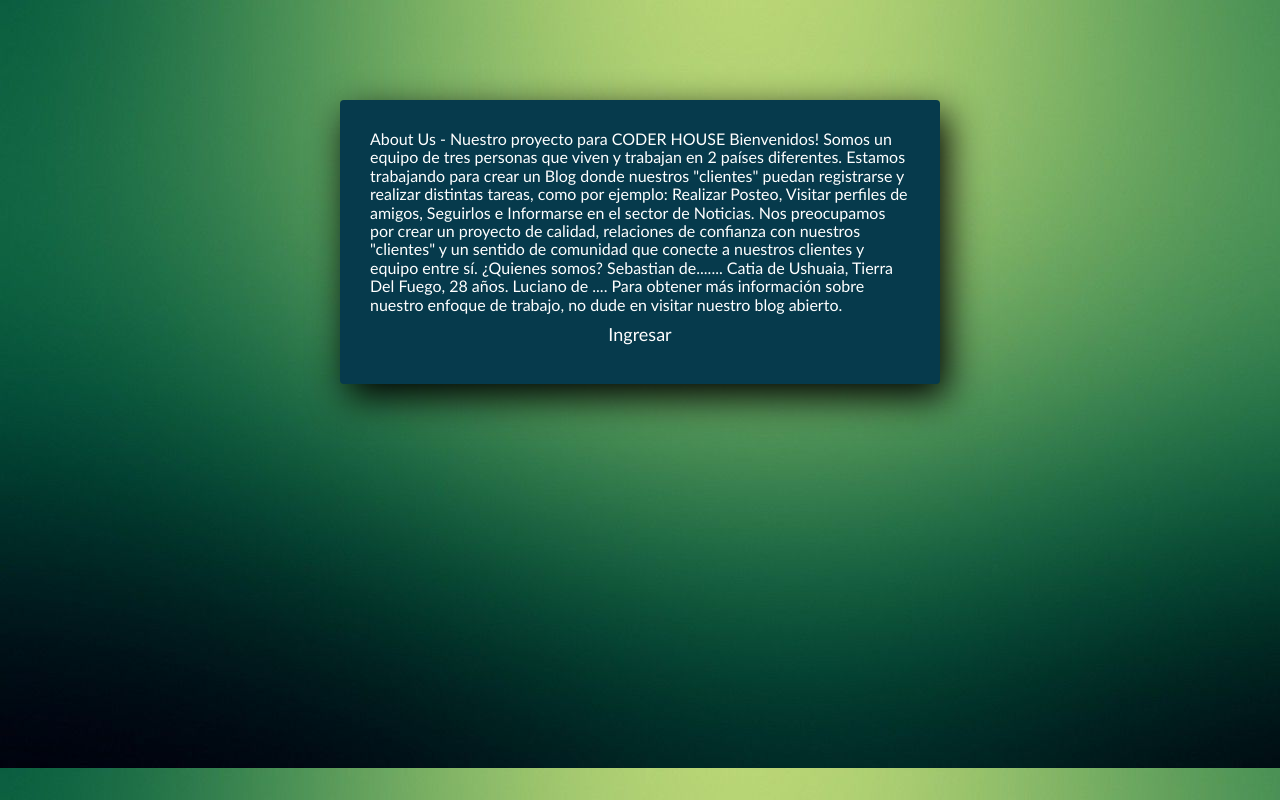
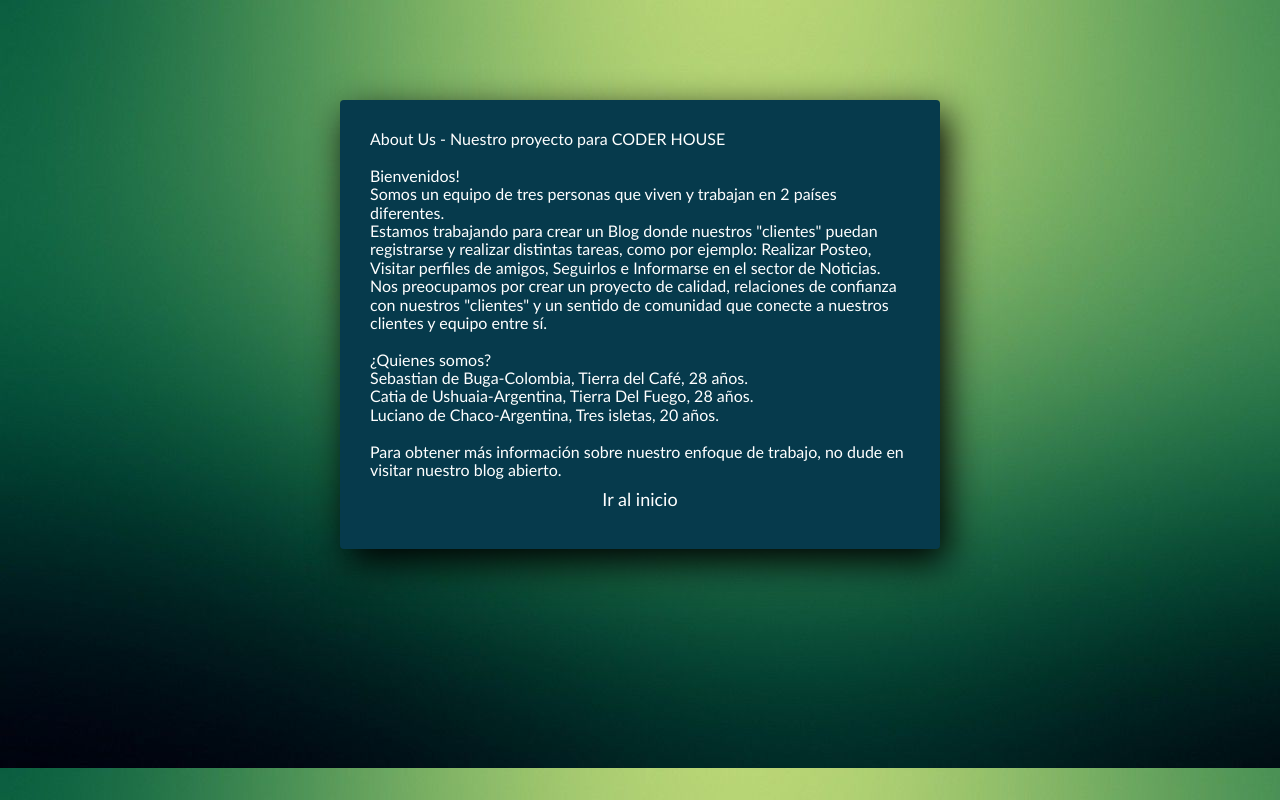
Before and after one commit to sebastian-blip/blog_pepe, a Django app: page /aboutus/ in a window 1280 px wide. Run offline with Django 4.2, Linux system fonts and the light colour scheme.

Commit message:
feat:about us

```diff
--- a/Pepe/Pepeescalada/templates/blog/AboutUs.html
+++ b/Pepe/Pepeescalada/templates/blog/AboutUs.html
@@ -1,26 +1,20 @@
 {% extends 'blog/formulariobase.html' %}
 {% block content %}
-<body>
-    About Us - Nuestro proyecto para CODER HOUSE
 
-    Bienvenidos!
 
-    Somos un equipo de tres personas que viven y trabajan en 2 países diferentes.
-    Estamos trabajando para crear un Blog donde nuestros "clientes" puedan registrarse y realizar distintas tareas,
-    como por ejemplo: Realizar Posteo, Visitar perfiles de amigos, Seguirlos e Informarse en el sector de Noticias.
-    Nos preocupamos por crear un proyecto de calidad, relaciones de confianza con nuestros "clientes" y un sentido de comunidad que conecte a nuestros clientes y equipo entre sí.
+About Us - Nuestro proyecto para CODER HOUSE<br><br>
+Bienvenidos!<br>
+Somos un equipo de tres personas que viven y trabajan en 2 países diferentes. <br>
+Estamos trabajando para crear un Blog donde nuestros "clientes" puedan registrarse y realizar distintas tareas,
+como por ejemplo: Realizar Posteo, Visitar perfiles de amigos, Seguirlos e Informarse en el sector de Noticias. <br>
+Nos preocupamos por crear un proyecto de calidad, relaciones de confianza con nuestros "clientes" y un sentido de comunidad que conecte a nuestros clientes y equipo entre sí. <br><br>
 
-    ¿Quienes somos?
+¿Quienes somos?<br>
+Sebastian de Buga-Colombia, Tierra del Café, 28 años. <br>
+Catia de Ushuaia-Argentina, Tierra Del Fuego, 28 años. <br>
+Luciano de Chaco-Argentina, Tres isletas, 20 años. <br><br>
 
-    Sebastian de.......
+Para obtener más información sobre nuestro enfoque de trabajo, no dude en visitar nuestro blog abierto.
+<p><a href="{% url 'feed' %}">Ir al inicio</a></p>
 
-    Catia de Ushuaia, Tierra Del Fuego, 28 años.
-
-    Luciano de ....
-
-    Para obtener más información sobre nuestro enfoque de trabajo, no dude en visitar nuestro blog abierto.
-
-</body>
-
-<p><a href="{% url 'ingreso' %}">Ingresar</a></p>
 {% endblock %}
--- a/Pepe/Pepeescalada/templates/blog/salir.html
+++ b/Pepe/Pepeescalada/templates/blog/salir.html
@@ -1,5 +1,5 @@
 {% extends 'blog/formulariobase.html' %}
 {% block content %}
 <h1>te has deslogueado</h1>
-<p><a href="{% url 'ingreso' %}">Ingresar</a></p>
+<p><a href="{% url 'feed' %}">Ir a inicio</a></p>
 {% endblock %}
```
Also changed, not shown: Pepe/db.sqlite3.
